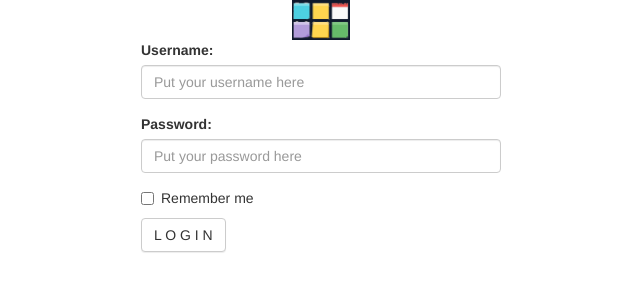
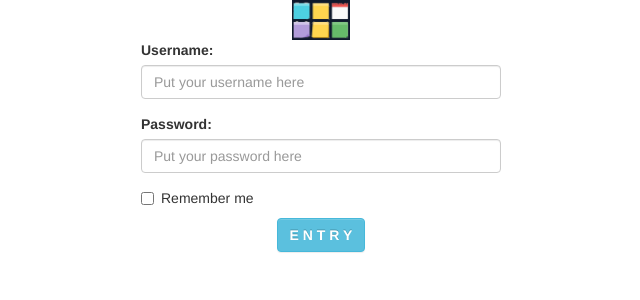
Before and after one commit to LlaveLuis/crud_notes, a Django app: template source/entry/templates/login.html in a window 1280 px wide. Shown: the top 300 px of the page, without its empty margins (319-959 px from the left). Run offline with Django 3.2, Linux system fonts and the light colour scheme; the template is opened without the code that fills it, so the values that code supplies are empty; some libraries are stand-ins or nearby versions.

Commit message:
[IMP] Update login page style

```diff
--- a/source/entry/static/entry/css/login.css
+++ b/source/entry/static/entry/css/login.css
@@ -1 +1,3 @@
 img#logo { height: 40px; width: auto; }
+div#div_btn_login { text-align: center; }
+button[type="submit"] { font-weight: bold; }
--- a/source/entry/templates/login.html
+++ b/source/entry/templates/login.html
@@ -41,7 +41,9 @@
                   <label><input type="checkbox" name="remember" id="remember">Remember me
                   </label>
                </div>
-               <button type="submit" class="btn btn-default">L O G I N</button>
+               <div id="div_btn_login">
+                  <button type="submit" class="btn btn-info">E N T R Y</button>
+               </div>
             </form>
          </div>
       </div>
```
